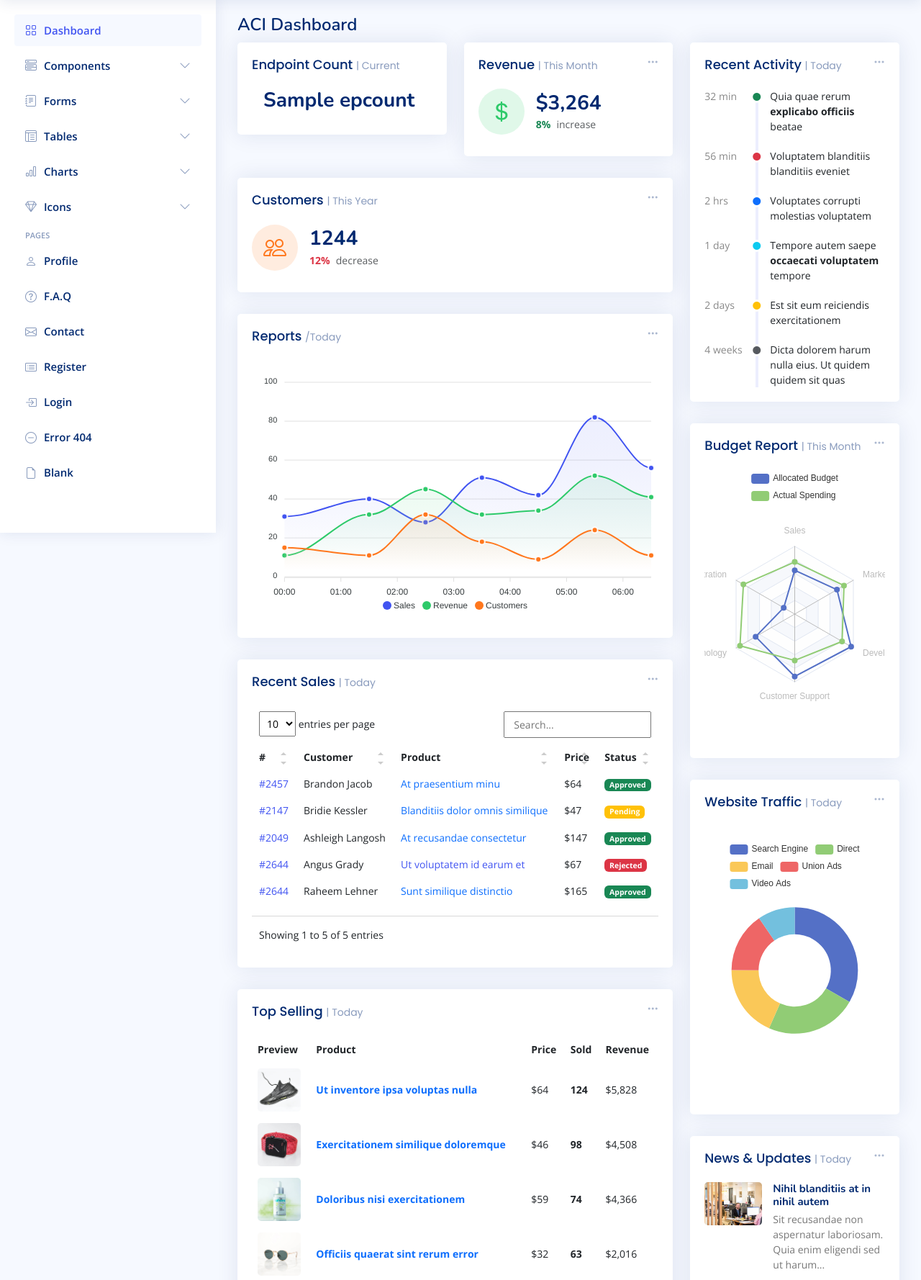
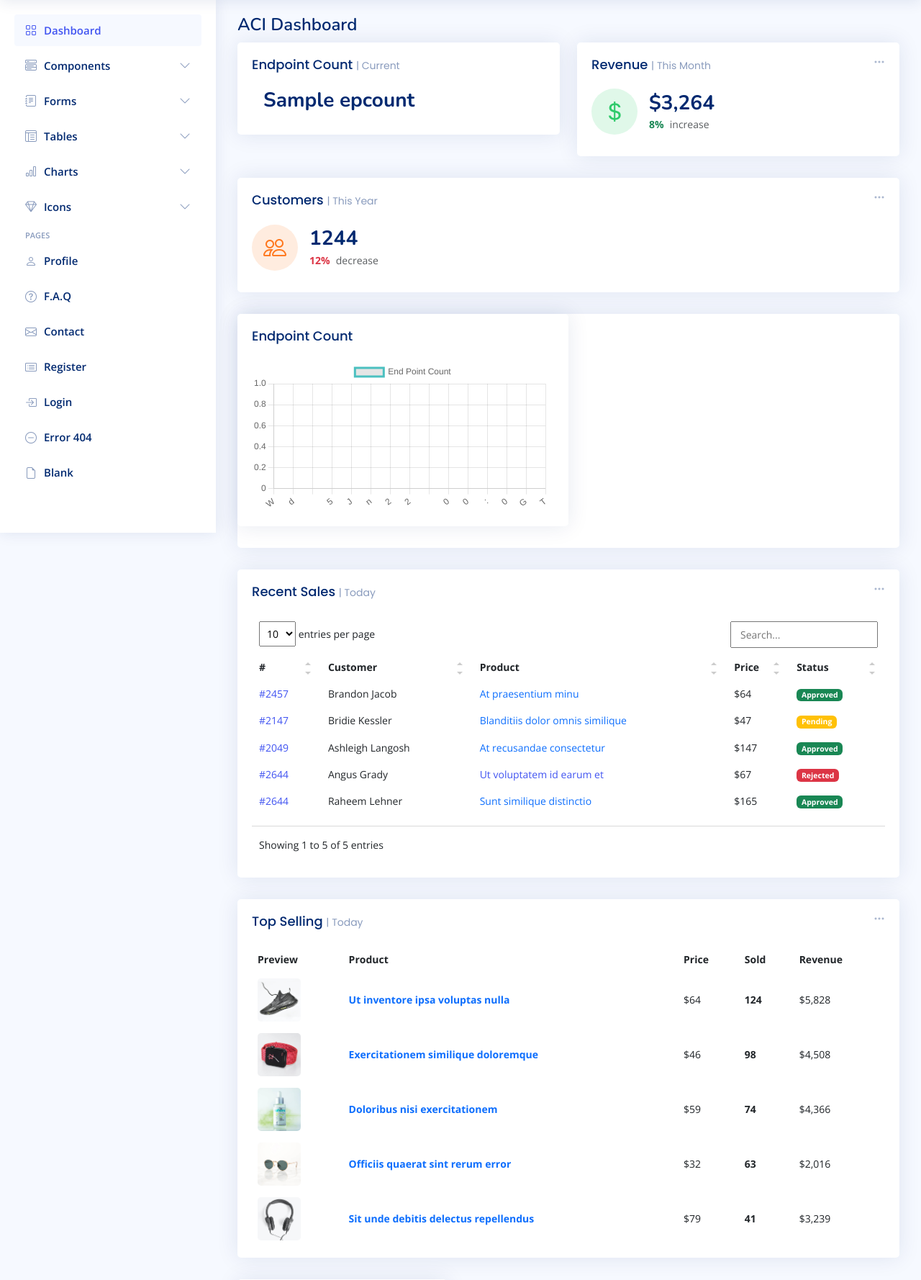
Before and after one commit to manikandarajzma/nornir-training, a Flask app: template application/templates/index.html in a window 1280 px wide. Shown: the part 60-1838 px from the top of the page at 72% size. Run offline with Flask 3, Linux system fonts and the light colour scheme; the template is opened without the code that fills it: most values are stand-ins (such as "Sample title", 1, 10 or a date in 2020); some libraries are stand-ins or nearby versions.

Commit message:
fixed endpoint graph

```diff
--- a/application/templates/index.html
+++ b/application/templates/index.html
@@ -285,7 +285,7 @@
       <div class="row">
 
         <!-- Left side columns -->
-        <div class="col-lg-8">
+        <div class="col-lg-12">
           <div class="row">
 
             <!-- Endpoint Card -->
@@ -384,80 +384,41 @@
             <!-- Reports -->
             <div class="col-12">
               <div class="card">
-
-                <div class="filter">
-                  <a class="icon" href="#" data-bs-toggle="dropdown"><i class="bi bi-three-dots"></i></a>
-                  <ul class="dropdown-menu dropdown-menu-end dropdown-menu-arrow">
-                    <li class="dropdown-header text-start">
-                      <h6>Filter</h6>
-                    </li>
-
-                    <li><a class="dropdown-item" href="#">Today</a></li>
-                    <li><a class="dropdown-item" href="#">This Month</a></li>
-                    <li><a class="dropdown-item" href="#">This Year</a></li>
-                  </ul>
-                </div>
-
+                <div class="col-lg-6">
+                  <div class="card">
                     <div class="card-body">
-                  <h5 class="card-title">Reports <span>/Today</span></h5>
+                      <h5 class="card-title">Endpoint Count</h5>
 
                       <!-- Line Chart -->
-                  <div id="reportsChart"></div>
-
+                      <canvas id="lineChart" style="max-height: 400px;"></canvas>
                       <script>
                         document.addEventListener("DOMContentLoaded", () => {
-                      new ApexCharts(document.querySelector("#reportsChart"), {
-                        series: [{
-                          name: 'Sales',
-                          data: [31, 40, 28, 51, 42, 82, 56],
-                        }, {
-                          name: 'Revenue',
-                          data: [11, 32, 45, 32, 34, 52, 41]
-                        }, {
-                          name: 'Customers',
-                          data: [15, 11, 32, 18, 9, 24, 11]
-                        }],
-                        chart: {
-                          height: 350,
-                          type: 'area',
-                          toolbar: {
-                            show: false
+                          new Chart(document.querySelector('#lineChart'), {
+                            type: 'line',
+                            data: {
+                              labels: {{ cleaned_timestamp | tojson }},
+                              datasets: [{
+                                label: 'End Point Count',
+                                data: {{ endpointcount }},
+                                fill: false,
+                                borderColor: 'rgb(75, 192, 192)',
+                                tension: 0.1
+                              }]
                             },
-                        },
-                        markers: {
-                          size: 4
-                        },
-                        colors: ['#4154f1', '#2eca6a', '#ff771d'],
-                        fill: {
-                          type: "gradient",
-                          gradient: {
-                            shadeIntensity: 1,
-                            opacityFrom: 0.3,
-                            opacityTo: 0.4,
-                            stops: [0, 90, 100]
+                            options: {
+                              scales: {
+                                y: {
+                                  beginAtZero: true
                                 }
-                        },
-                        dataLabels: {
-                          enabled: false
-                        },
-                        stroke: {
-                          curve: 'smooth',
-                          width: 2
-                        },
-                        xaxis: {
-                          type: 'datetime',
-                          categories: ["2018-09-19T00:00:00.000Z", "2018-09-19T01:30:00.000Z", "2018-09-19T02:30:00.000Z", "2018-09-19T03:30:00.000Z", "2018-09-19T04:30:00.000Z", "2018-09-19T05:30:00.000Z", "2018-09-19T06:30:00.000Z"]
-                        },
-                        tooltip: {
-                          x: {
-                            format: 'dd/MM/yy HH:mm'
-                          },
                               }
-                      }).render();
+                            }
+                          });
                         });
                       </script>
-                  <!-- End Line Chart -->
+                      <!-- End Line CHart -->
 
+                    </div>
+                  </div>
                 </div>
 
               </div>
--- a/application/test-flask.py
+++ b/application/test-flask.py
@@ -1,6 +1,9 @@
 import os
 import psycopg2
 from flask import Flask, render_template
+import json
+from datetime import datetime
+
 
 app = Flask(__name__)
 
@@ -18,9 +21,18 @@ def index():
     cur = conn.cursor()
     cur.execute('SELECT * FROM endpoint_count;')
     epcount = cur.fetchone()
+    cur.execute('SELECT ep_count FROM endpoint_graph;')
+    endpointcount = cur.fetchall()
+    endpointcount = [x[0] for x in endpointcount]
+    cur.execute('SELECT dateadded FROM endpoint_graph;')
+    timestamp = cur.fetchall()
+    timestamp = [x[0] for x in timestamp]
+    cleaned_timestamp = []
+    for cleanedentry in timestamp:
+         cleaned_timestamp.append(datetime.strptime(cleanedentry, '%m/%d/%Y, %H:%M:%S'))
     cur.close()
     conn.close()
-    return render_template('index.html', epcount=epcount)
+    return render_template('index.html', epcount=epcount, endpointcount=endpointcount,cleaned_timestamp=cleaned_timestamp)
 
 @app.route('/eptables')
 def eptables():
```
Also changed, not shown: ep_dynamo.py (+6 -1 lines). Lines whose indentation alone changed are shown as unchanged.
